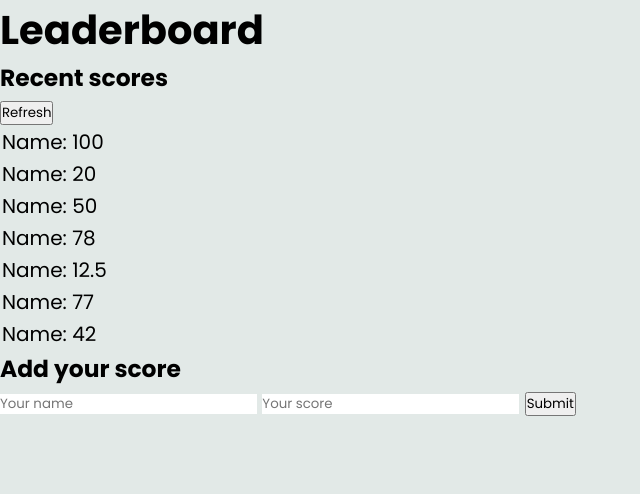
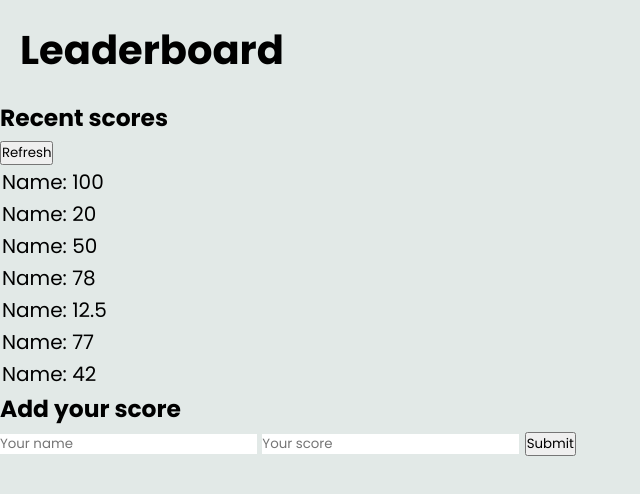
Before and after one commit to AbelG101/Leaderboard, a website built with webpack: page src/template.html in a window 1280 px wide. Shown: the whole page, without its empty margins (0-640 px from the left). Built offline with nearby package versions, Linux system fonts and the light colour scheme.

Commit message:
add styling for top-header

```diff
--- a/src/styles.css
+++ b/src/styles.css
@@ -25,3 +25,7 @@ input {
   border: none;
   outline: none;
 }
+
+.top-header {
+  margin: 20px;
+}
```
